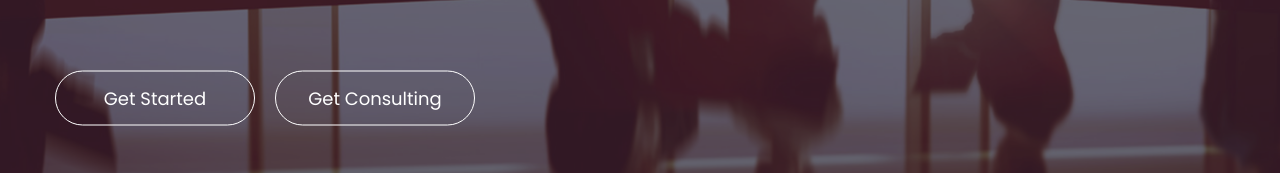
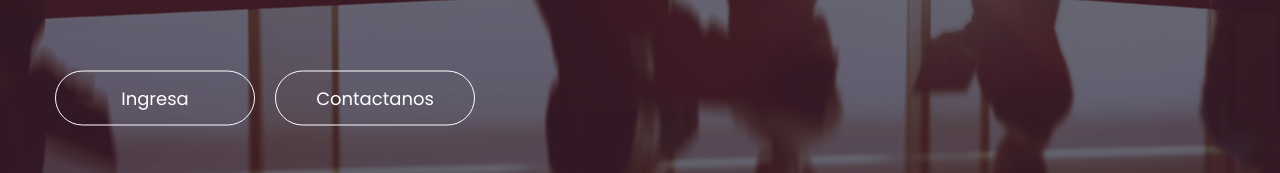
Before and after one commit to joseferrer1090/openbot, a React (Create React App) app: page /#/ in a window 1280 px wide. Shown: the part 497-670 px from the top of the page. Built offline with nearby package versions, Linux system fonts and the light colour scheme; some icons are missing; a web font is replaced by a local one.

Commit message:
Cambios en los banner del slider

```diff
--- a/src/Layouts/slider.js
+++ b/src/Layouts/slider.js
@@ -18,8 +18,8 @@ class Slider extends Component {
                                 <h5 className="wow fadeInUp animated">Make your startup business</h5>
                                 <h1 className="wow fadeInUp animated" data-wow-delay="0.5s">Best Business <span>Consulting</span></h1>
                                 <h6 className="wow fadeInUp animated" data-wow-delay="1s">There are two types of people who will tell you that you cannot make a difference in this world: those <span />who are afraid to try and those who are afraid you will succeed."</h6>
-                                <a href="about-us-v1.html" className="wow fadeInLeft animated hvr-shutter-out-horizontal-two" data-wow-delay="1s">Get Started</a>
-                                <a href="contact-us.html" className="wow fadeInRight animated hvr-shutter-out-horizontal-two" data-wow-delay="1s">Get Consulting</a>
+                                <a href="" className="wow fadeInLeft animated hvr-shutter-out-horizontal-two" data-wow-delay="1s">Ingresa</a>
+                                <a href="" className="wow fadeInRight animated hvr-shutter-out-horizontal-two" data-wow-delay="1s">Contactanos</a>
                             </div>
                         </div>
                     </div>
@@ -29,8 +29,8 @@ class Slider extends Component {
                                 <h5 className="wow fadeInUp animated">Make your startup business</h5>
                                 <h1 className="wow fadeInUp animated" data-wow-delay="0.5s">Best Business <span>Consulting</span></h1>
                                 <h6 className="wow fadeInUp animated" data-wow-delay="1s">There are two types of people who will tell you that you cannot make a difference in this world: those <span />who are afraid to try and those who are afraid you will succeed."</h6>
-                                <a href="about-us-v1.html" className="wow fadeInLeft animated hvr-shutter-out-horizontal-two" data-wow-delay="1s">Get Started</a>
-                                <a href="contact-us.html" className="wow fadeInRight animated hvr-shutter-out-horizontal-two" data-wow-delay="1s">Get Consulting</a>
+                                <a href="" className="wow fadeInLeft animated hvr-shutter-out-horizontal-two" data-wow-delay="1s">Ingresa</a>
+                                <a href="" className="wow fadeInRight animated hvr-shutter-out-horizontal-two" data-wow-delay="1s">Contactanos</a>
                             </div>
                         </div>
                     </div>
@@ -40,8 +40,8 @@ class Slider extends Component {
                                 <h5 className="wow fadeInUp animated">Make your startup business</h5>
                                 <h1 className="wow fadeInUp animated" data-wow-delay="0.5s">Best Business <span>Consulting</span></h1>
                                 <h6 className="wow fadeInUp animated" data-wow-delay="1s">There are two types of people who will tell you that you cannot make a difference in this world: those <span />who are afraid to try and those who are afraid you will succeed."</h6>
-                                <a href="about-us-v1.html" className="wow fadeInLeft animated hvr-shutter-out-horizontal-two" data-wow-delay="1s">Get Started</a>
-                                <a href="contact-us.html" className="wow fadeInRight animated hvr-shutter-out-horizontal-two" data-wow-delay="1s">Get Consulting</a>
+                                <a href="" className="wow fadeInLeft animated hvr-shutter-out-horizontal-two" data-wow-delay="1s">Ingresa</a>
+                                <a href="" className="wow fadeInRight animated hvr-shutter-out-horizontal-two" data-wow-delay="1s">Contactanos</a>
                             </div>
                         </div>
                     </div>
```
